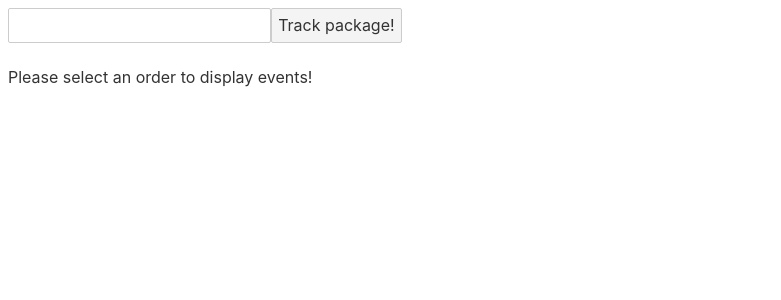
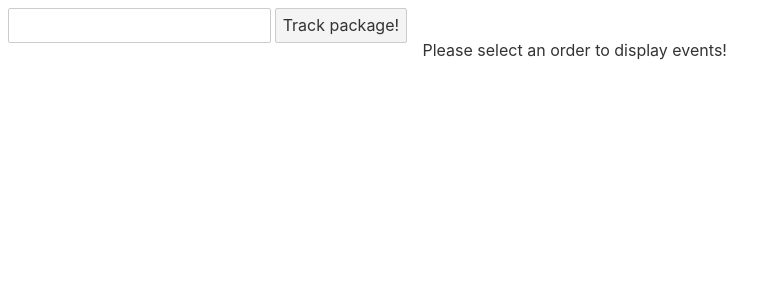
Before and after one commit to kamoshi/pp-tracker, a Svelte app: page / in a window 1280 px wide. Shown: the top 300 px of the page, without its empty margins (0-781 px from the left). Built offline with nearby package versions, Linux system fonts and the light colour scheme.

Commit message:
Add more information for tracked packages

```diff
--- a/public/index.html
+++ b/public/index.html
@@ -14,5 +14,6 @@
 </head>
 
 <body>
+	<div id="root"></div>
 </body>
 </html>
--- a/src/App.svelte
+++ b/src/components/App.svelte
@@ -1,16 +1,14 @@
 <script lang="ts">
-import { onMount } from "svelte";
-import { fetchPackage } from "./api";
-import EventBox from "./components/EventBox.svelte";
-import OrderList from "./components/OrderList.svelte";
-import { loadTracked, saveTracked } from "./memory";
+import { fetchPackage, loadTracked, saveTracked } from "../utils";
+import EventHistory from "./EventHistory.svelte";
+import MailInfo from "./MailInfo.svelte";
+import OrderList from "./OrderList.svelte";
 
-	export let name: string;
 	let trackedOrders = loadTracked();
 	let orderData: Mail[] = [];
 	let selected;
 
-	$: mailEvents = orderData.find(item => item.number === selected)?.mailInfo.events || [];
+	$: mail = orderData.find(item => item.number === selected);
 	$: getPackageData(trackedOrders);
 
 	function getPackageData(packages: string[]) {
@@ -28,23 +26,34 @@ import { loadTracked, saveTracked } from "./memory";
 		if (!packageId || trackedOrders.includes(packageId))
 			return;
 		trackedOrders = [...trackedOrders, packageId];
-		saveTracked(trackedOrders);
 	}
 
 	function onDeleteTracking(event) {
 		const packageId = event.detail?.packageId;
 		trackedOrders = trackedOrders.filter(pId => pId !== packageId);
 	}
+
+	$: saveTracked(trackedOrders);
 </script>
 
 <OrderList orders={orderData} on:addTracking={onAddTracking} on:showTracking={onShowTracking} on:deleteTracking={onDeleteTracking} />
 
 <main>
-	{#if selected !== undefined}
-		{#each mailEvents as mailEvent}
-			<EventBox {mailEvent}/>
-		{/each}
+	{#if mail !== undefined}
+		<MailInfo {mail} />
+		<EventHistory {mail} />
 	{:else}
 		<p>Please select an order to display events!</p>
 	{/if}
 </main>
+
+<style>
+	:global(#root) {
+		display: flex;
+		flex-direction: row;
+	}
+
+	main {
+		padding: 1em;
+	}
+</style>
--- a/src/components/EventBox.svelte
+++ /dev/null
@@ -1,21 +0,0 @@
-<script lang="ts">
-    export let mailEvent: MailEvent;
-</script>
-
-
-<section>
-    <h2>{mailEvent.name}</h2>
-    <div>{mailEvent.postOffice?.name || ''}</div>
-    <div>{mailEvent.postOffice?.description?.city}</div>
-    <div>{mailEvent.postOffice?.description?.street}</div>
-</section>
-
-
-<style>
-    section {
-        padding: 1em;
-        background-color: white;
-        border-radius: 5px;
-        box-shadow: rgba(0, 0, 0, 0.15) 1.95px 1.95px 2.6px;;
-    }
-</style>
--- /dev/null
+++ b/src/components/EventHistory.svelte
@@ -0,0 +1,33 @@
+<script lang="ts">
+import { formatDate } from "../utils";
+
+    export let mail: Mail;
+    $: events = mail?.mailInfo.events || []
+</script>
+
+
+<section>
+    <h2>Package status</h2>
+    <table>
+        <thead>
+            <tr>
+                <th>Event name</th>
+                <th>Date and time</th>
+                <th>Post office</th>
+            </tr>
+        </thead>
+        <tbody>
+            {#each events as mailEvent}
+                <tr>
+                    <td>{mailEvent.name}</td>
+                    <td>{formatDate(mailEvent.time)}</td>
+                    <td>{mailEvent.postOffice?.name || '-'}</td>
+                </tr>
+            {/each}
+        </tbody>
+    </table>
+</section>
+
+
+<style>
+</style>
--- /dev/null
+++ b/src/components/MailInfo.svelte
@@ -0,0 +1,25 @@
+<script lang="ts">
+    export let mail: Mail;
+</script>
+
+<section>
+    <h2>Package information</h2>
+    <div>
+        Number: {mail.number}
+    </div>
+    <div>
+        Type: {mail.mailInfo.typeOfMailName}
+    </div>
+    <div>
+        Dispatch country: {mail.mailInfo.dispatchCountryName}
+    </div>
+    <div>
+        Recipient country: {mail.mailInfo.recipientCountryName}
+    </div>
+    <div>
+        Format: {mail.mailInfo.format || '-'}
+    </div>
+    <div>
+        Weight: {mail.mailInfo.weight}
+    </div>
+</section>
--- a/src/components/OrderList.svelte
+++ b/src/components/OrderList.svelte
@@ -6,7 +6,7 @@ import OrderItem from "./OrderItem.svelte";
     export let orders: Mail[] = [];
     let inputModel = '';
 
-    function onTrack() {
+    const trackPackage = () => {
         dispatch('addTracking', { packageId: inputModel });
         inputModel = '';
     }
@@ -20,18 +20,6 @@ import OrderItem from "./OrderItem.svelte";
     </div>
     <div class="order-field">
         <input type="text" bind:value={inputModel}>
-        <button on:click={onTrack}>Track package!</button>
+        <button on:click={trackPackage}>Track package!</button>
     </div>
 </aside>
-
-
-<style>
-    .order-list {
-        display: flex;
-        flex-direction: column;
-    }
-    .order-field {
-        display: flex;
-        flex-direction: row;
-    }
-</style>
--- a/src/main.ts
+++ b/src/main.ts
@@ -1,10 +1,7 @@
-import App from './App.svelte';
+import App from './components/App.svelte';
 
 const app = new App({
-	target: document.body,
-	props: {
-		name: 'world'
-	}
+	target: document.querySelector('#root')
 });
 
 export default app;
--- a/src/memory.ts
+++ /dev/null
@@ -1,11 +0,0 @@
-const KEY = 'packages';
-
-export function saveTracked(packageIds: string[]) {
-  const encoded = JSON.stringify(packageIds);
-  localStorage.setItem(KEY, encoded);
-}
-
-export function loadTracked(): string[] {
-  const encoded = localStorage.getItem(KEY) || '[]';
-  return JSON.parse(encoded);
-}
--- a/src/api.ts
+++ b/src/utils.ts
@@ -9,3 +9,22 @@ export async function fetchPackage(packageId: string): Promise<Mail> {
   })
     .then(res => res.json());
 }
+
+
+const KEY = 'packages';
+
+export function saveTracked(packageIds: string[]) {
+  const encoded = JSON.stringify(packageIds);
+  localStorage.setItem(KEY, encoded);
+}
+
+export function loadTracked(): string[] {
+  const encoded = localStorage.getItem(KEY) || '[]';
+  return JSON.parse(encoded);
+}
+
+
+export function formatDate(dateString: string): string {
+  const date = new Date(dateString);
+  return `${date.toISOString().slice(0, 16).replace('T', ' ')}`;
+}
```
